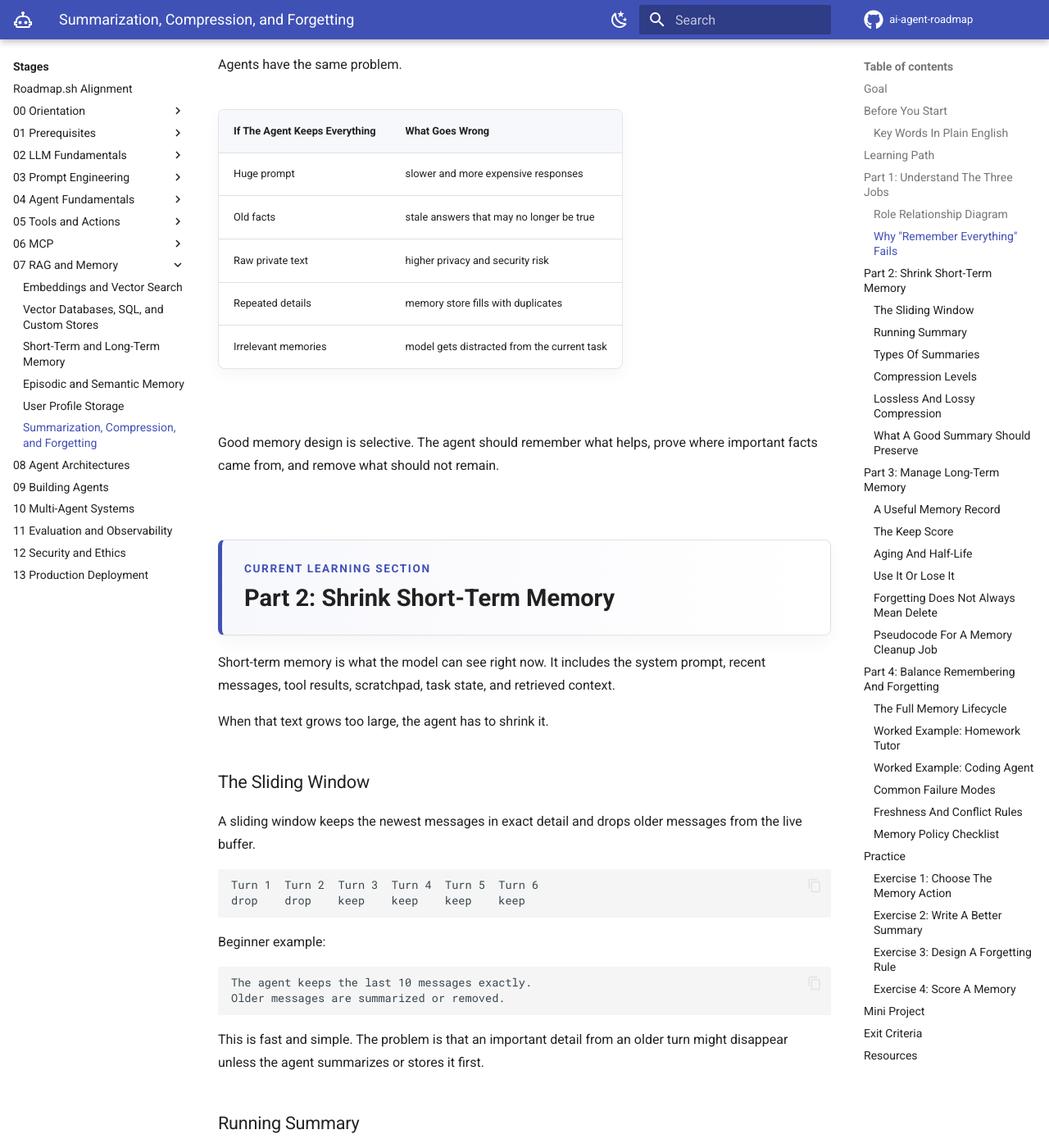
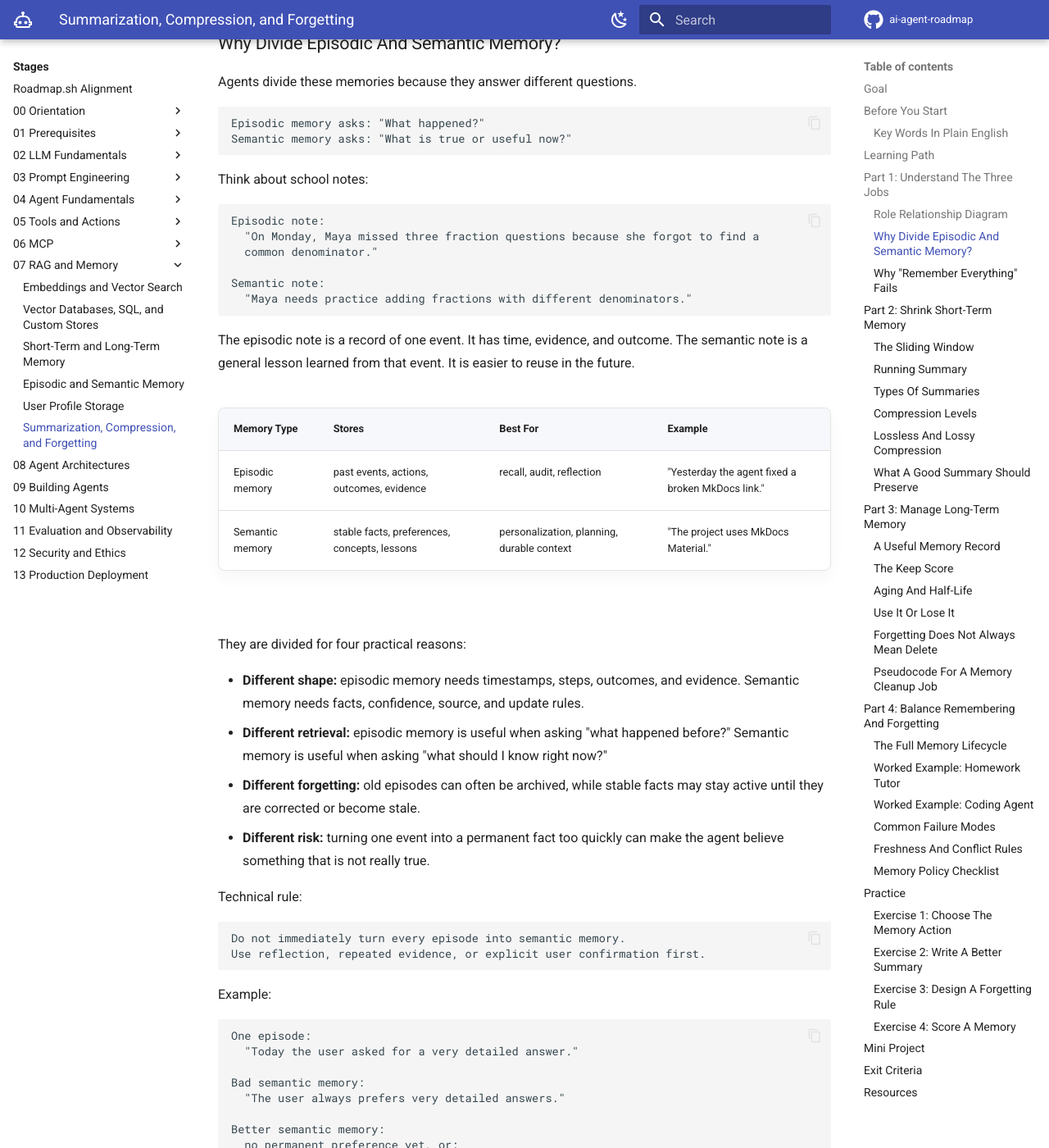
Before and after one commit to AceronX/ai-agent-roadmap, an MkDocs documentation site: the page built from docs/stages/07-rag-and-memory/summarization-compression-forgetting/index.md, in a window 1280 px wide and 1400 px high, scrolled down 5209 px. Shown: the whole window at 82% size. Built offline with MkDocs 1.6.1 and Material for MkDocs 9.7.7, drawn with Linux system fonts in a browser that asks for light colours; comment, search, counter and statistics services are not loaded; some of the changed text lies outside the part shown.

Commit message:
Clarify episodic and semantic memory roles

````diff
--- a/docs/stages/07-rag-and-memory/summarization-compression-forgetting/index.md
+++ b/docs/stages/07-rag-and-memory/summarization-compression-forgetting/index.md
@@ -137,25 +137,92 @@ flowchart TD
     MM --> I[Importance scorer<br/>rates usefulness]
     MM --> F[Forgetting policy<br/>expires, archives, or deletes]
 
-    S --> R[Memory record]
-    C --> R
-    I --> D{Keep, shrink,<br/>or forget?}
-    R --> D
+    S --> R[Summary note<br/>short human-readable memory]
+    C --> R2[Compressed record<br/>structured fields and metadata]
+    R --> D{Keep, shrink,<br/>or forget?}
+    R2 --> D
+    I --> D
     F --> D
 
-    D -->|keep| L[(Long-term memory store)]
+    D -->|save event| E[(Episodic memory<br/>what happened, when, outcome)]
+    D -->|save stable fact| SM[(Semantic memory<br/>what remains true)]
     D -->|keep exact for now| B
     D -->|archive summary| AR[(Archive)]
     D -->|delete or expire| X[Removed memory]
 
-    L --> RET[Retriever]
+    E --> REF[Reflection<br/>look for patterns]
+    REF -->|repeated evidence| SM
+    E --> RET[Retriever]
+    SM --> RET
     RET --> B
 ```
 
 **How to read this diagram:** the agent keeps recent messages in short-term
 memory. A memory manager decides what old information should become a summary,
-a compact record, an archived note, or deleted data. Later, the retriever pulls
-only relevant long-term memory back into the short-term buffer.
+a compact record, an archived note, or deleted data. Important event records go
+to episodic memory. Stable facts go to semantic memory. Later, the retriever
+pulls only relevant long-term memory back into the short-term buffer.
+
+### Why Divide Episodic And Semantic Memory?
+
+Agents divide these memories because they answer different questions.
+
+```text
+Episodic memory asks: "What happened?"
+Semantic memory asks: "What is true or useful now?"
+```
+
+Think about school notes:
+
+```text
+Episodic note:
+  "On Monday, Maya missed three fraction questions because she forgot to find a
+  common denominator."
+
+Semantic note:
+  "Maya needs practice adding fractions with different denominators."
+```
+
+The episodic note is a record of one event. It has time, evidence, and outcome.
+The semantic note is a general lesson learned from that event. It is easier to
+reuse in the future.
+
+| Memory Type | Stores | Best For | Example |
+| --- | --- | --- | --- |
+| Episodic memory | past events, actions, outcomes, evidence | recall, audit, reflection | "Yesterday the agent fixed a broken MkDocs link." |
+| Semantic memory | stable facts, preferences, concepts, lessons | personalization, planning, durable context | "The project uses MkDocs Material." |
+
+They are divided for four practical reasons:
+
+- **Different shape:** episodic memory needs timestamps, steps, outcomes, and
+  evidence. Semantic memory needs facts, confidence, source, and update rules.
+- **Different retrieval:** episodic memory is useful when asking "what happened
+  before?" Semantic memory is useful when asking "what should I know right now?"
+- **Different forgetting:** old episodes can often be archived, while stable
+  facts may stay active until they are corrected or become stale.
+- **Different risk:** turning one event into a permanent fact too quickly can
+  make the agent believe something that is not really true.
+
+Technical rule:
+
+```text
+Do not immediately turn every episode into semantic memory.
+Use reflection, repeated evidence, or explicit user confirmation first.
+```
+
+Example:
+
+```text
+One episode:
+  "Today the user asked for a very detailed answer."
+
+Bad semantic memory:
+  "The user always prefers very detailed answers."
+
+Better semantic memory:
+  no permanent preference yet, or:
+  "For today's task, the user asked for extra detail."
+```
 
 ### Why "Remember Everything" Fails
 
````
